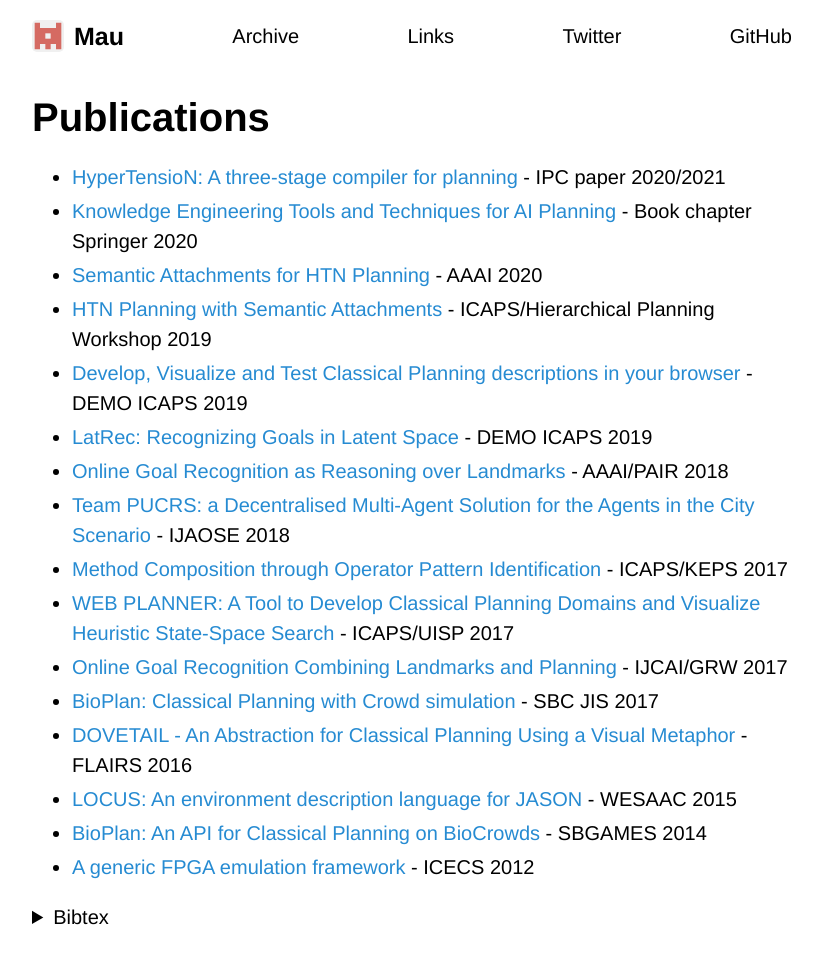
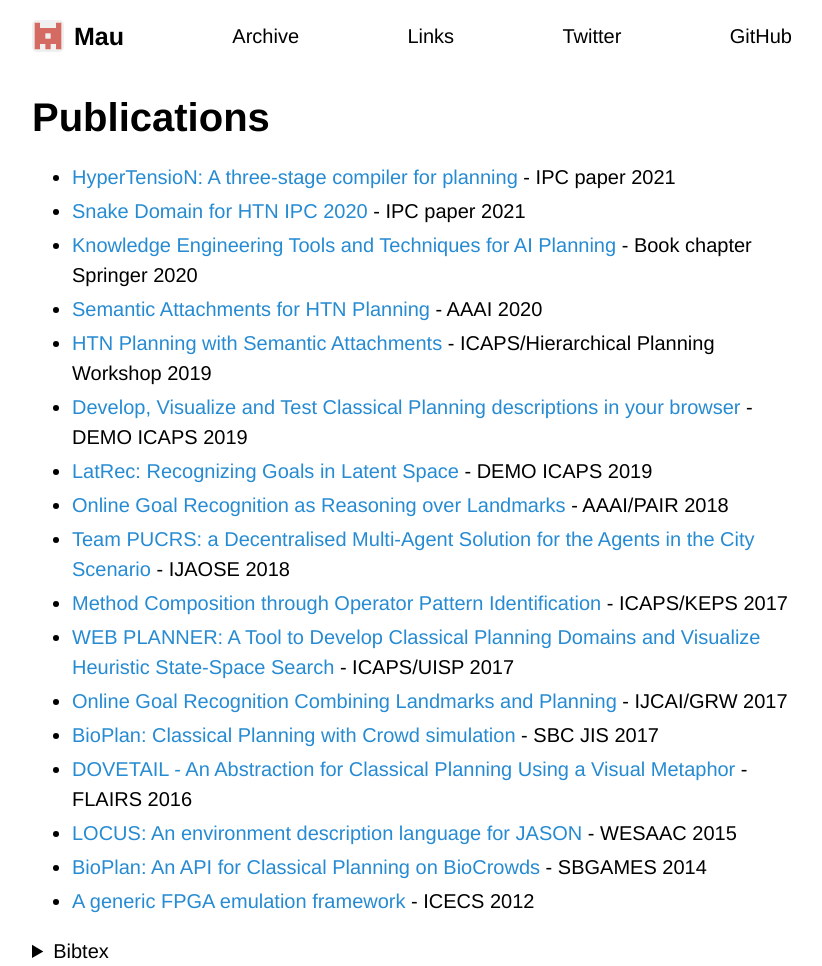
Before and after one commit to Maumagnaguagno/maumagnaguagno.github.io, a Jekyll site: the page built from publications.md, in a window 1280 px wide. Shown: the whole page, without its empty margins (228-1050 px from the left). Built offline with Jekyll 4.4.1, drawn with Linux system fonts in a browser that asks for light colours; our own code applies the rules of GitHub Pages for plain Markdown files; before the commit the page ends 932 px from its top, so only the background shows below that; part of the change alters nothing that is shown.

Commit message:
Add IPC paper and fix links in Publications

````diff
--- a/publications.md
+++ b/publications.md
@@ -5,7 +5,8 @@ hidden: true
 ---
 
 # Publications
-- [HyperTensioN: A three-stage compiler for planning](http://www.meneguzzi.eu/felipe/pubs/ipc-hypertension-2021.pdf) - IPC paper 2020/2021
+- [HyperTensioN: A three-stage compiler for planning](https://gki.informatik.uni-freiburg.de/competition/proceedings.pdf#page=14) - IPC paper 2021
+- [Snake Domain for HTN IPC 2020](https://gki.informatik.uni-freiburg.de/competition/proceedings.pdf#page=43) - IPC paper 2021
 - [Knowledge Engineering Tools and Techniques for AI Planning](https://www.springer.com/gp/book/9783030385606) - Book chapter Springer 2020
 - [Semantic Attachments for HTN Planning](http://www.meneguzzi.eu/felipe/pubs/aaai-htn-semantic-attachments-2020.pdf) - AAAI 2020
 - [HTN Planning with Semantic Attachments](https://openreview.net/pdf?id=BkxAIrBZtE) - ICAPS/Hierarchical Planning Workshop 2019
@@ -18,8 +19,8 @@ hidden: true
 - [Online Goal Recognition Combining Landmarks and Planning](http://makro.ink/ijcai2017grw/ijcai2017grw_papers.zip "paper_2") - IJCAI/GRW 2017
 - [BioPlan: Classical Planning with Crowd simulation](http://www.seer.ufrgs.br/index.php/jis/article/viewFile/56149/43687) - SBC JIS 2017
 - [DOVETAIL - An Abstraction for Classical Planning Using a Visual Metaphor](https://www.aaai.org/ocs/index.php/FLAIRS/FLAIRS16/paper/viewFile/12966/12544) - FLAIRS 2016
-- [LOCUS: An environment description language for JASON](https://www.meneguzzi.eu/felipe/pubs/wesaac-locus-2015.pdf) - WESAAC 2015
-- [BioPlan: An API for Classical Planning on BioCrowds](https://www.sbgames.org/sbgames2014/files/papers/computing/full/102-computingfullpages.pdf) - SBGAMES 2014
+- [LOCUS: An environment description language for JASON](http://www2.ic.uff.br/~wesaac2015/Proceedings-WESAAC-2015.pdf#page=27) - WESAAC 2015
+- [BioPlan: An API for Classical Planning on BioCrowds](https://www.sbgames.org/sbgames2014/papers/computing/full/102-computingfullpages.pdf) - SBGAMES 2014
 - [A generic FPGA emulation framework](http://ieeexplore.ieee.org/document/6463758/) - ICECS 2012
 
 <details markdown=1>
@@ -27,10 +28,22 @@ hidden: true
 {% raw %}
 
 ```bibtex
-@article{
+@inproceedings{Magnaguagno2021HyperTensioN,
   title={{HyperTensioN: A three-stage compiler for planning}},
-  author={Magnaguagno, Maur{\'i}cio Cec{\'i}lio and Meneguzzi, Felipe and de Silva, Lavindra},
-  year={2021}
+  author={Magnaguagno, Maur\'{i}cio Cec\'{i}lio and Meneguzzi, Felipe and de Silva, Lavindra},
+  booktitle={{Proceedings of 10th International Planning Competition: Planner and Domain Abstracts -- Hierarchical Task Network (HTN) Planning Track (IPC 2020)}},
+  year={2021},
+  pages={5--8}
+}
+```
+
+```bibtex
+@inproceedings{Magnaguagno2021Snake,
+  title={{Snake Domain for HTN IPC 2020}},
+  author={Magnaguagno, Maur\'{i}cio Cec\'{i}lio},
+  booktitle={{Proceedings of 10th International Planning Competition: Planner and Domain Abstracts -- Hierarchical Task Network (HTN) Planning Track (IPC 2020)}},
+  year={2021},
+  pages={34--35}
 }
 ```
 
````
